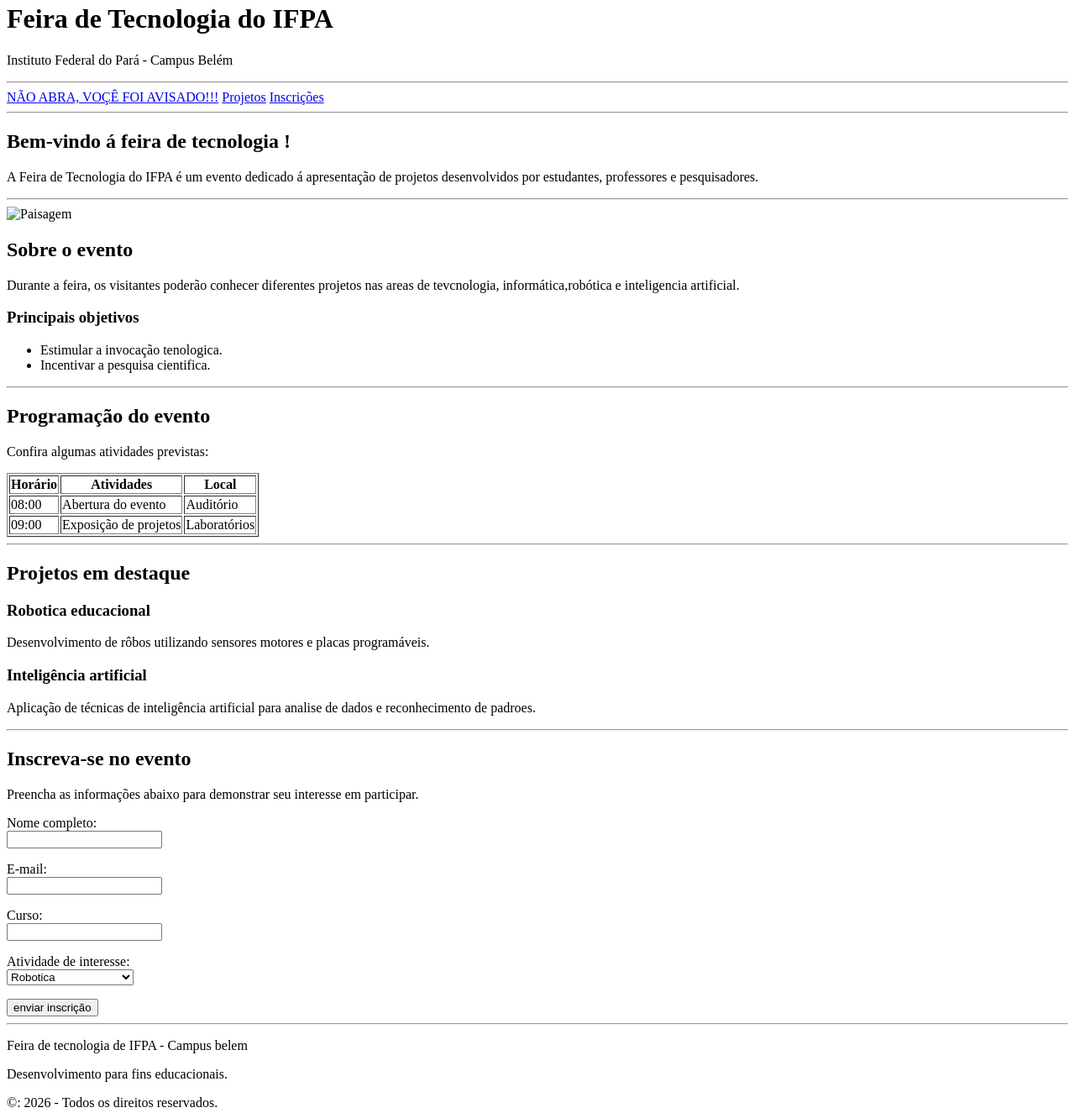
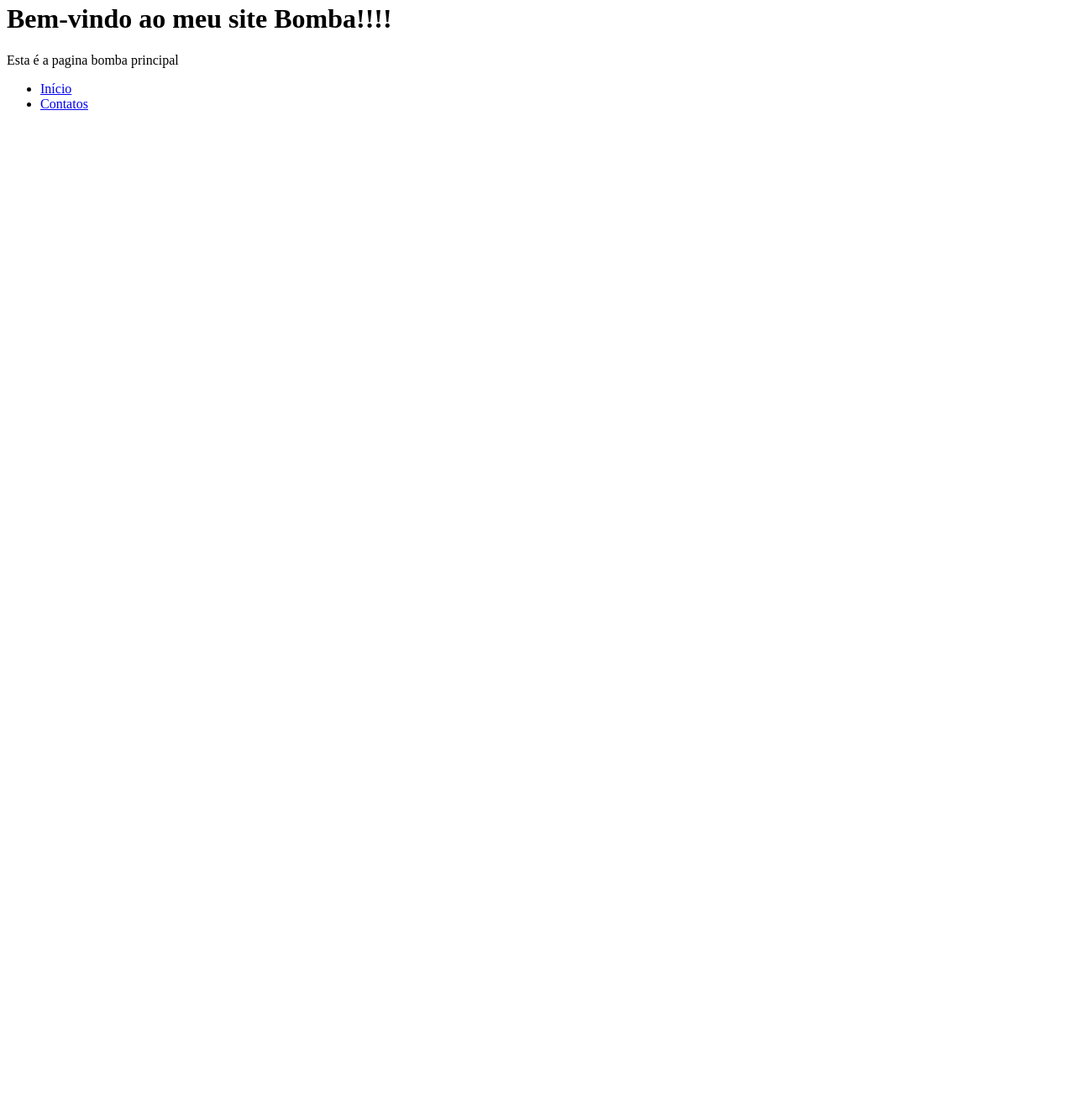
Before and after one commit to Eduarda69-67/html-aura, a plain HTML site: page index.html in a window 1280 px wide. Shown: the part 17-1342 px from the top of the page at 84% size. After the commit the page ends 800 px from the top, so only its background shows below. Drawn offline with Linux system fonts and the light colour scheme.

Commit message:
Add files via upload

```diff
--- a/index.html
+++ b/index.html
@@ -1,139 +1,20 @@
 <!DOCTYPE html>
 <html lang="pt-BR">
 <head>
-
     <meta charset="UTF-8">
-    <meta name="viewport" content="widt=device-width, initial-scale=1.0">
-    <title>Feira de tecnologia - IFPA</title>
+    <title>MInha pagina bomba </title>
+    <link rel="stylesheet" href="estilo.css">
 </head>
 <body>
-    <!-- CABEÇALHO -->
-     <header>
-        <h1>Feira de Tecnologia do IFPA</h1>
-        <p>Instituto Federal do Pará - Campus Belém</p>
-     </header>
-     <hr>
-     <!-- MENU DE NAVEGAÇÃO -->
-     <nav>
-        <a href="qsaudadedomeulugar.html">NÃO ABRA, VOÇÊ FOI AVISADO!!!</a>
-        <a href="#projetos">Projetos</a>
-        <a href="#inscricao">Inscrições</a>
-     </nav>
-     <hr>
-     <!-- CONTEUDO PRINCIPAL -->
-      <main>
-        <!-- SEÇÃO INICIAL -->
-         <section id="inicio">
-            <h2>Bem-vindo á feira de tecnologia !</h2>
-            <p>
-                A Feira de Tecnologia do IFPA é um evento dedicado
-                á apresentação de projetos desenvolvidos por
-                estudantes, professores e pesquisadores.
-            </p>
-         </section>
-         <hr>
-
-         <!-- SOBRE O EVENTO -->
-          <section id="sobre">
-            <img src = "C:\Users\ALN\Downloads\joaofeiz\ttt.jpg"
-            alt= "Paisagem"
-            width="300"
-            height="250">
-
-            <h2>Sobre o evento</h2>
-            <p>
-                Durante a feira, os visitantes poderão conhecer diferentes projetos nas areas de tevcnologia, informática,robótica e inteligencia artificial.
-            </p>
-            <h3>Principais objetivos</h3>
+    <header>
+        <h1>Bem-vindo ao meu site Bomba!!!!</h1>
+        <p>Esta é a pagina bomba principal</p>
+        <nav>
             <ul>
-                <li>Estimular a invocação tenologica.</li>
-                <li>Incentivar a pesquisa cientifica.</li>
+                <li><a href="index.html">Início</a></li>
+                <li><a href="contatos.html">Contatos</a></li>
             </ul>
-          </section>
-          <hr>
-          <!-- PROGRAMAÇÃO -->
-           <section id="programacao">
-            <h2>Programação do evento</h2>
-            <p>Confira algumas atividades previstas:</p>
-            <table border="1">
-                <thead>
-                    <tr>
-                        <th>Horário</th>
-                        <th>Atividades</th>
-                        <th>Local</th>
-                    </tr>
-                </thead>
-                <tbody>
-                    <tr>
-                        <td>08:00</td>
-                        <td>Abertura do evento</td>
-                        <td>Auditório</td>
-                    </tr>
-                    <tr>
-                        <td>09:00</td>
-                        <td>Exposição de projetos</td>
-                        <td>Laboratórios</td>
-                    </tr>
-                </tbody>
-            </table>
-           </section>
-           <hr>
-           <!-- PROJETOS -->
-            <section id="projetos">
-                <h2>Projetos em destaque</h2>
-                <article>
-                    <h3>Robotica educacional</h3>
-                    <p>
-                        Desenvolvimento de rôbos utilizando sensores motores e placas programáveis.
-                    </p>
-                </article>
-                <article>
-                    <h3>Inteligência artificial</h3>
-                    <p>
-                        Aplicação de técnicas de inteligência artificial para analise de dados e reconhecimento de padroes.
-                    </p>
-                </article>
-            </section>
-            <hr>
-            <!-- INSCRIÇÃO -->
-             <section id="inscricao">
-                <h2>Inscreva-se no evento</h2>
-                <p>
-                    Preencha as informações abaixo para demonstrar seu interesse em participar.
-                </p>
-
-                <form>
-                    <p>
-                        <label for="nome">Nome completo:</label><br>
-                        <input type="text" id="nome" name="nome">
-                    </p>
-                    <p>
-                        <label for="email">E-mail:</label><br>
-                        <input type="email" id="email" name="email">
-                    </p>
-                    <p>
-                        <label for="curso">Curso:</label><br>
-                        <input type="text" id="curso" name="curso">
-                    </p>
-                    <p>
-                        <label for="atividade">Atividade de interesse:</label><br>
-                        <select id="atividade" name="atividade">
-                            <option>Robotica</option>
-                            <option>inteligencia artificial</option>
-                            <option>desenvolvimento web</option>
-                            <option>pesquisa científica</option>
-                        </select>
-                    </p>
-                    <button type="submit">enviar inscrição</button>
-                </form>
-             </section>
-      </main>
-      <hr>
-      <!-- RODAPÉ -->
-      <footer>
-        <P>Feira de tecnologia de IFPA - Campus belem</P>
-        <P>Desenvolvimento para fins educacionais.</P>
-        <p>&copy: 2026 - Todos os direitos reservados. </p>
-      </footer>
+        </nav>
+    </header>
 </body>
 </html>
```
